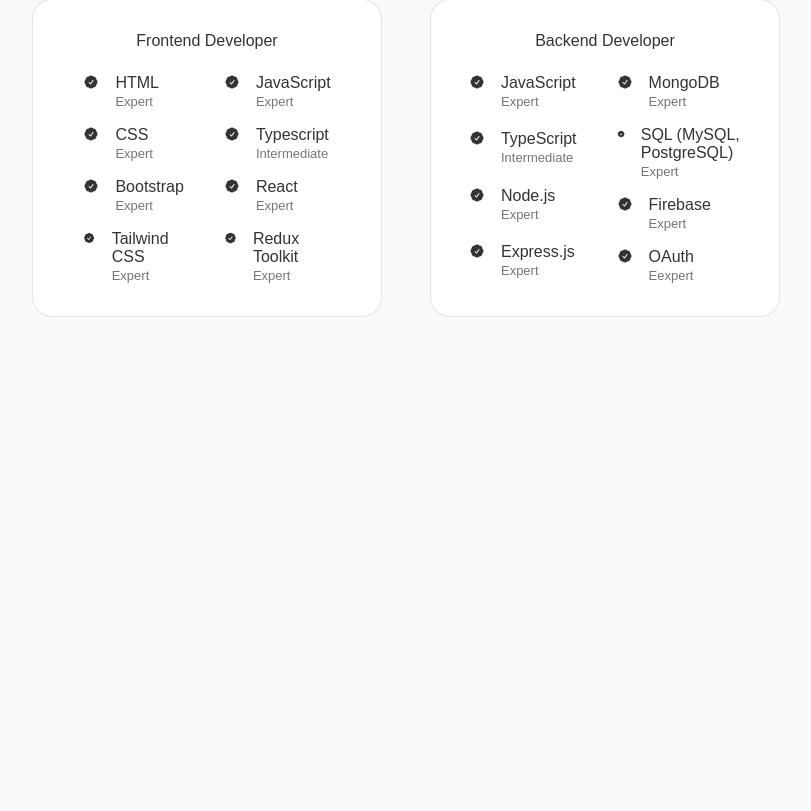
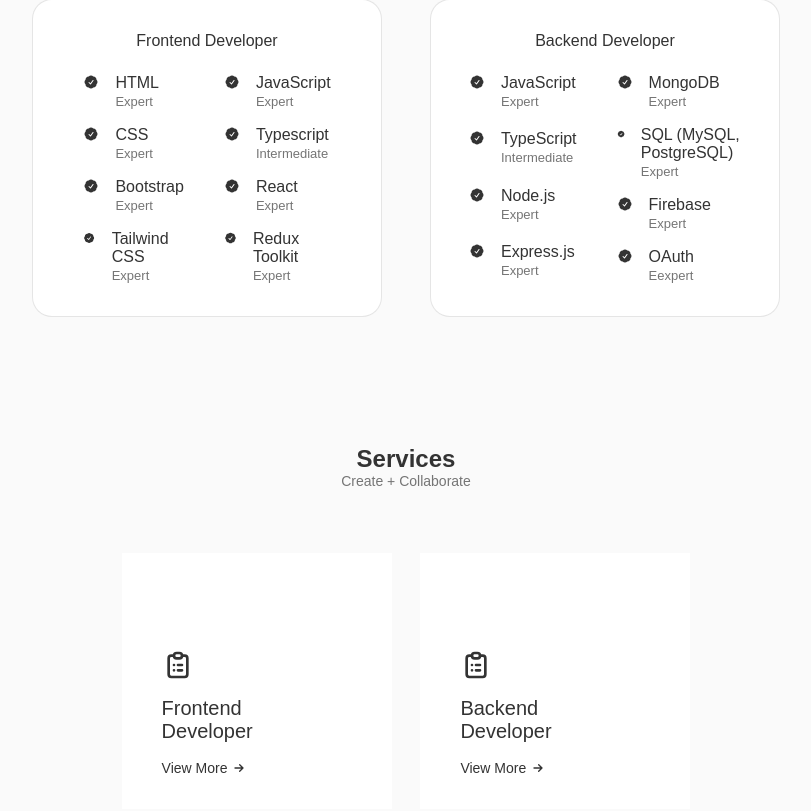
Before and after one commit to M-ahmad144/Portfolio, a React (Create React App) app: page / in a window 1280 px wide. Shown: the part 1695-2506 px from the top of the page, without its empty margins (234-1045 px from the left). Before the commit the page ends 2044 px from the top, so only its background shows below. Built offline with nearby package versions, Linux system fonts and the light colour scheme.

Commit message:
services

```diff
--- a/src/App.js
+++ b/src/App.js
@@ -4,6 +4,7 @@ import Header from "./components/header/Header";
 import Home from "./components/home/Home.jsx";
 import { BrowserRouter as Router } from "react-router-dom";
 import Skills from "./components/skills/Skills.jsx";
+import Services from "./components/services/Services.jsx";
 function App() {
   return (
     <>
@@ -14,6 +15,7 @@ function App() {
           <Home />
           <About />
           <Skills />
+          <Services />
         </main>
       </Router>
     </>
--- /dev/null
+++ b/src/components/services/Services.jsx
@@ -0,0 +1,171 @@
+import React, { useState } from "react";
+import "./services.css";
+import {
+  HiOutlineClipboardList,
+  HiOutlineArrowSmRight,
+  HiOutlineCheckCircle,
+  HiX,
+} from "react-icons/hi";
+
+const Services = () => {
+  const [toggleState, setToggleState] = useState(0);
+
+  const toggleTab = (index) => {
+    setToggleState(index);
+  };
+
+  return (
+    <section className="section services" id="services">
+      <h2 className="section__title">Services</h2>
+      <span className="section__subtitle">Create + Collaborate</span>
+
+      <div className="grid container services__container">
+        {/* Service 1: Frontend Developer */}
+        <div className="services__content">
+          <div>
+            <HiOutlineClipboardList className="services__icon" />
+            <h3 className="services__title">
+              Frontend
+              <br />
+              Developer
+            </h3>
+          </div>
+          <span className="services__button" onClick={() => toggleTab(1)}>
+            View More
+            <HiOutlineArrowSmRight className="services__button-icon" />
+          </span>
+          <div
+            className={
+              toggleState === 1
+                ? "services__modal active-modal"
+                : "services__modal"
+            }
+          >
+            <div className="services__modal-content">
+              <HiX
+                onClick={() => toggleTab(0)}
+                className="services__modal-close"
+              />
+              <h3 className="services__modal-title">Frontend Developer</h3>
+              <p className="services__modal-description">
+                Over 2 years of experience in frontend development, creating
+                beautiful and responsive user interfaces.
+              </p>
+              <ul className="grid services__modal-services">
+                <li className="services__modal-service">
+                  <HiOutlineCheckCircle className="services__modal-icon" />
+                  <p className="services__modal-info">HTML (Expert)</p>
+                </li>
+                <li className="services__modal-service">
+                  <HiOutlineCheckCircle className="services__modal-icon" />
+                  <p className="services__modal-info">CSS (Expert)</p>
+                </li>
+                <li className="services__modal-service">
+                  <HiOutlineCheckCircle className="services__modal-icon" />
+                  <p className="services__modal-info">Bootstrap (Expert)</p>
+                </li>
+                <li className="services__modal-service">
+                  <HiOutlineCheckCircle className="services__modal-icon" />
+                  <p className="services__modal-info">Tailwind CSS (Expert)</p>
+                </li>
+                <li className="services__modal-service">
+                  <HiOutlineCheckCircle className="services__modal-icon" />
+                  <p className="services__modal-info">JavaScript (Expert)</p>
+                </li>
+                <li className="services__modal-service">
+                  <HiOutlineCheckCircle className="services__modal-icon" />
+                  <p className="services__modal-info">
+                    TypeScript (Intermediate)
+                  </p>
+                </li>
+                <li className="services__modal-service">
+                  <HiOutlineCheckCircle className="services__modal-icon" />
+                  <p className="services__modal-info">React (Expert)</p>
+                </li>
+                <li className="services__modal-service">
+                  <HiOutlineCheckCircle className="services__modal-icon" />
+                  <p className="services__modal-info">Redux Toolkit (Expert)</p>
+                </li>
+              </ul>
+            </div>
+          </div>
+        </div>
+
+        {/* Service 2: Backend Developer */}
+        <div className="services__content">
+          <div>
+            <HiOutlineClipboardList className="services__icon" />
+            <h3 className="services__title">
+              Backend
+              <br />
+              Developer
+            </h3>
+          </div>
+          <span className="services__button" onClick={() => toggleTab(2)}>
+            View More
+            <HiOutlineArrowSmRight className="services__button-icon" />
+          </span>
+          <div
+            className={
+              toggleState === 2
+                ? "services__modal active-modal"
+                : "services__modal"
+            }
+          >
+            <div className="services__modal-content">
+              <HiX
+                onClick={() => toggleTab(0)}
+                className="services__modal-close"
+              />
+              <h3 className="services__modal-title">Backend Developer</h3>
+              <p className="services__modal-description">
+                Over 2 years of experience in backend development, building
+                scalable and robust APIs.
+              </p>
+              <ul className="grid services__modal-services">
+                <li className="services__modal-service">
+                  <HiOutlineCheckCircle className="services__modal-icon" />
+                  <p className="services__modal-info">JavaScript (Expert)</p>
+                </li>
+                <li className="services__modal-service">
+                  <HiOutlineCheckCircle className="services__modal-icon" />
+                  <p className="services__modal-info">
+                    TypeScript (Intermediate)
+                  </p>
+                </li>
+                <li className="services__modal-service">
+                  <HiOutlineCheckCircle className="services__modal-icon" />
+                  <p className="services__modal-info">Node.js (Expert)</p>
+                </li>
+                <li className="services__modal-service">
+                  <HiOutlineCheckCircle className="services__modal-icon" />
+                  <p className="services__modal-info">Express.js (Expert)</p>
+                </li>
+                <li className="services__modal-service">
+                  <HiOutlineCheckCircle className="services__modal-icon" />
+                  <p className="services__modal-info">MongoDB (Expert)</p>
+                </li>
+                <li className="services__modal-service">
+                  <HiOutlineCheckCircle className="services__modal-icon" />
+                  <p className="services__modal-info">
+                    SQL (MySQL, PostgreSQL) (Expert)
+                  </p>
+                </li>
+                <li className="services__modal-service">
+                  <HiOutlineCheckCircle className="services__modal-icon" />
+                  <p className="services__modal-info">Firebase (Expert)</p>
+                </li>
+                <li className="services__modal-service">
+                  <HiOutlineCheckCircle className="services__modal-icon" />
+                  <p className="services__modal-info">OAuth (Expert)</p>
+                </li>
+              </ul>
+            </div>
+          </div>
+        </div>
+      </div>
+    </section>
+  );
+};
+
+export default Services;
--- /dev/null
+++ b/src/components/services/services.css
@@ -0,0 +1,160 @@
+.services__container {
+  grid-template-columns: repeat(2, 270px);
+  justify-content: center;
+  column-gap: 1.8rem;
+}
+
+.services__content {
+  position: relative;
+  border: 1px sold rgba(0, 0, 0, 1);
+  background-color: var(--container-color);
+  padding: 6rem 0 2rem 2.5rem;
+}
+
+.services__icon {
+  display: block;
+  font-size: 2rem;
+  color: var(--title-color);
+  margin-bottom: var(--mb-1);
+}
+
+.services__title {
+  font-size: var(--h3-font-size);
+  margin-bottom: var(--mb-1);
+  font-weight: var(--font-medium);
+}
+
+.services__button {
+  color: var(--title-color);
+  font-size: var(--small-font-size);
+  display: inline-flex;
+  align-items: center;
+  column-gap: 0.25rem;
+  cursor: pointer;
+}
+
+.services__button-icon {
+  font-size: 1rem;
+  transition: 0.3s;
+}
+
+.services__button:hover .services__button-icon {
+  transform: translateX(00.25rem);
+}
+
+.services__modal {
+  position: fixed;
+  top: 0;
+  left: 0;
+  right: 0;
+  bottom: 0;
+  background-color: rgba(0, 0, 0, 0.5);
+  z-index: var(--z-modal);
+  display: flex;
+  justify-content: center;
+  align-items: center;
+  padding: 0 1rem;
+  opacity: 0;
+  visibility: hidden;
+  transition: 0.3s;
+}
+
+.services__modal-content {
+  width: 500px;
+  position: relative;
+  background-color: var(--container-color);
+  padding: 4.5rem 2.5rem 2.5rem;
+  border-radius: 1.5rem;
+}
+
+.services__modal-close {
+  position: absolute;
+  top: 1.5rem;
+  right: 1.5rem;
+  font-size: 1.5rem;
+  color: var(--title-color);
+  cursor: pointer;
+}
+
+.services__modal-title,
+.services__modal-description {
+  text-align: center;
+}
+
+.services__modal-title {
+  font-size: var(--h3-font-size);
+  font-weight: var(--font-medium);
+  margin-bottom: var(--mb-1);
+}
+
+.services__modal-description {
+  font-size: var(--small-font-size);
+  padding: 0 3.5rem;
+  margin-bottom: var(--mb-2);
+}
+
+.services__modal-services {
+  row-gap: 0.75rem;
+}
+
+.services__modal-service {
+  display: flex;
+  align-items: center;
+  column-gap: 0.5rem;
+}
+
+.services__modal-icon {
+  color: var(--title-color);
+  font-size: 1.1rem;
+}
+
+.services__modal-info {
+  font-size: var(--small-font-size);
+}
+
+/* ACTIVE MODAL */
+.active-modal {
+  opacity: 1;
+  visibility: visible;
+}
+
+/* BREAK POINTS */
+@media screen and (max-width: 992px) {
+  .services__container {
+    grid-template-columns: repeat(2, 218px);
+  }
+}
+
+@media screen and (max-width: 768px) {
+  .services__container {
+    grid-template-columns: repeat(2, 1fr);
+  }
+
+  .services__content {
+    padding: 3.5rem 0.5rem 1.25rem 1.5rem;
+  }
+
+  .services__icon {
+    font-size: 1.5rem;
+  }
+}
+
+@media screen and (max-width: 576px) {
+  .services__modal-content {
+    padding: 4.5rem 1.5rem 2.5rem;
+  }
+
+  .services__modal-description {
+    padding: 0;
+  }
+}
+
+@media screen and (max-width: 350px) {
+  .services__container {
+    grid-template-columns: max-content;
+  }
+
+  .services__content {
+    padding-right: 6rem;
+  }
+}
```
